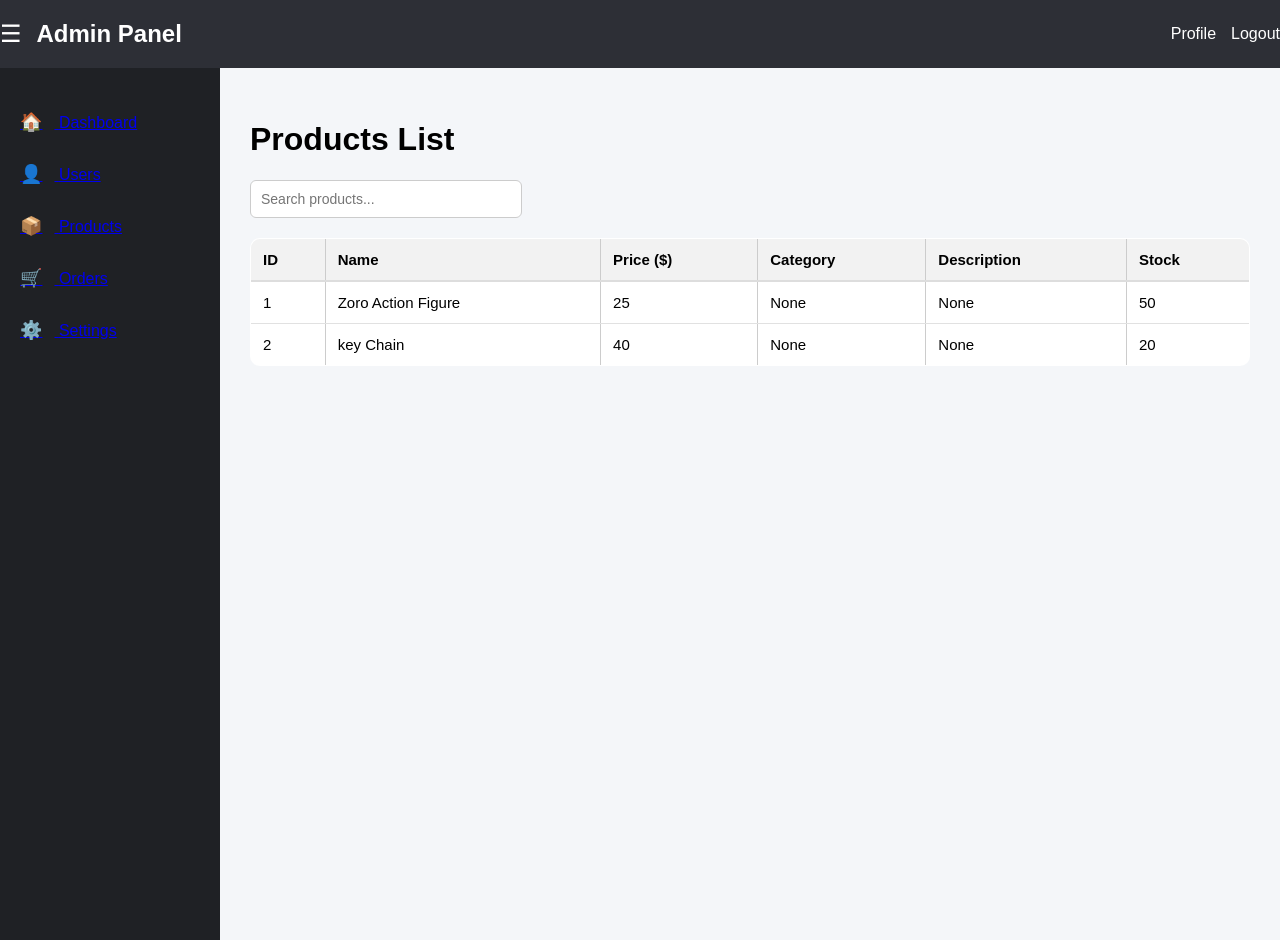
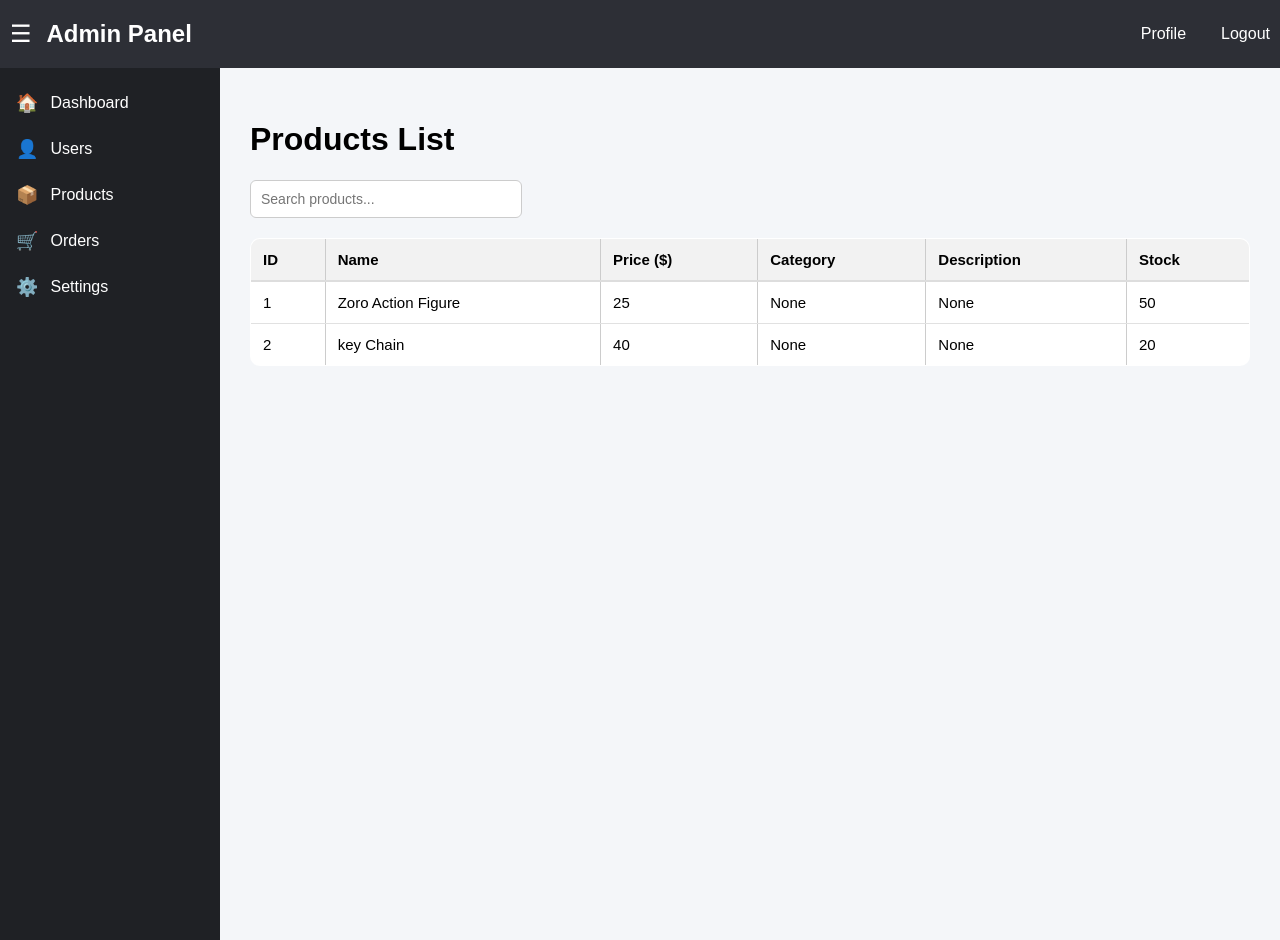
Before and after one commit to stharnav/ecommerce, a Django app: page /dashboard/products/ in a window 1280 px wide. Run offline with Django 4.2, Linux system fonts and the light colour scheme.

Commit message:
page styles fix

```diff
--- a/backend/static/css/dashboard.css
+++ b/backend/static/css/dashboard.css
@@ -21,6 +21,7 @@ body {
     display: flex;
     align-items: center;
     gap: 15px;
+    padding-left: 10px;
 }
 
 #toggleBtn {
@@ -38,7 +39,7 @@ body {
     color: white;
     text-decoration: none;
     font-weight: 500;
-    margin: 0px;
+    margin: 10px;
 }
 
 .nav-right a:hover {
@@ -56,27 +57,22 @@ body {
     transition: 0.4s;
 }
 
-.sidebar ul {
-    list-style: none;
-    padding: 0;
+.menu-item {
+    display: flex;
+    align-items: center;
+    padding: 12px 16px;
+    text-decoration: none;
+    color: #fff;
+    transition: background 0.2s;
 }
 
-.sidebar ul li {
-    padding: 15px 20px;
-    color: #d7d7d7;
-    display: flex;
-    align-items: center;
-    cursor: pointer;
-    transition: 0.3s;
+.menu-item:hover {
+    background: #2b2b44;
 }
 
-.sidebar ul li:hover {
-    background: #2d2f36;
-}
-
-.sidebar .icon {
+.menu-item .icon {
+    margin-right: 12px;
     font-size: 18px;
-    margin-right: 12px;
 }
 
 .sidebar.collapse {
@@ -91,6 +87,7 @@ body {
     margin-left: 220px;
     padding: 100px 30px;
     transition: 0.4s;
+
 }
 
 .content.collapse {
--- a/backend/templates/products.html
+++ b/backend/templates/products.html
@@ -50,6 +50,7 @@
            transition: 0.2s ease-in-out;
           }
     </style>
+
 </head>
 
 <body>
@@ -66,47 +67,33 @@
 </div>
 
     <div class="sidebar" id="sidebar">
-    <ul>
+        <a href="{% url 'dashboard' %}" class="menu-item">
+            <div class="icon">🏠</div>
+            <div class="text">Dashboard</div>
+        </a>
 
-        <li>
-            <a href="{% url 'dashboard' %}">
-                <span class="icon">🏠</span>
-                <span class="text">Dashboard</span>
+        <a href="#" class="menu-item">
+            <div class="icon">👤</div>
+            <div class="text">Users</div>
         </a>
-        </li>
 
-        <li>
-            <a href="#">
-                <span class="icon">👤</span>
-                <span class="text">Users</span>
+        <a href="{% url 'products' %}" class="menu-item">
+            <div class="icon">📦</div>
+            <div class="text">Products</div>
         </a>
-        </li>
 
-        <li>
-            <a href="#">
-                <span class="icon">📦</span>
-                <span class="text">Products</span>
+        <a href="#" class="menu-item">
+            <div class="icon">🛒</div>
+            <div class="text">Orders</div>
         </a>
-        </li>
 
-        <li>
-            <a href="#">
-                <span class="icon">🛒</span>
-                <span class="text">Orders</span>
+        <a href="#" class="menu-item">
+            <div class="icon">⚙️</div>
+            <div class="text">Settings</div>
         </a>
-        </li>
-
-        <li>
-            <a href="#">
-                <span class="icon">⚙️</span>
-                <span class="text">Settings</span>
-            </a>
-        </li>
-
-    </ul>
     </div>
 
-<div class="content">
+<div class="content" id="content">
 
     <h1>Products List</h1>
 
```
Also changed, not shown: backend/templates/dashboard.html (+23 -32 lines). Lines whose indentation alone changed are shown as unchanged.
